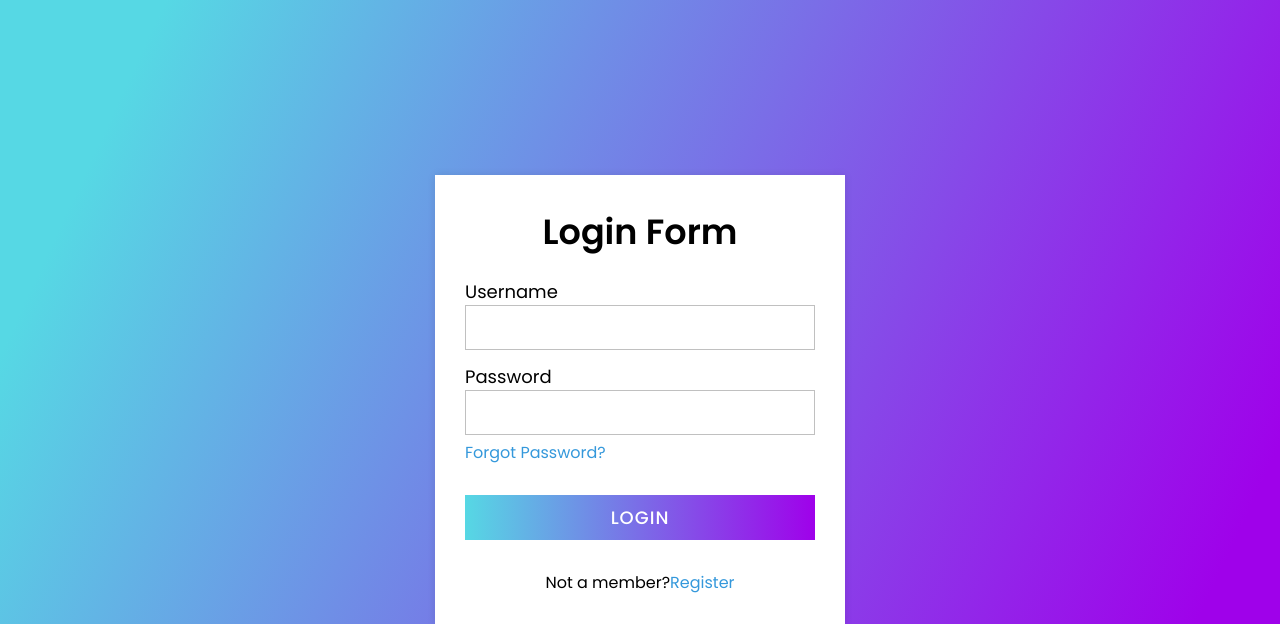
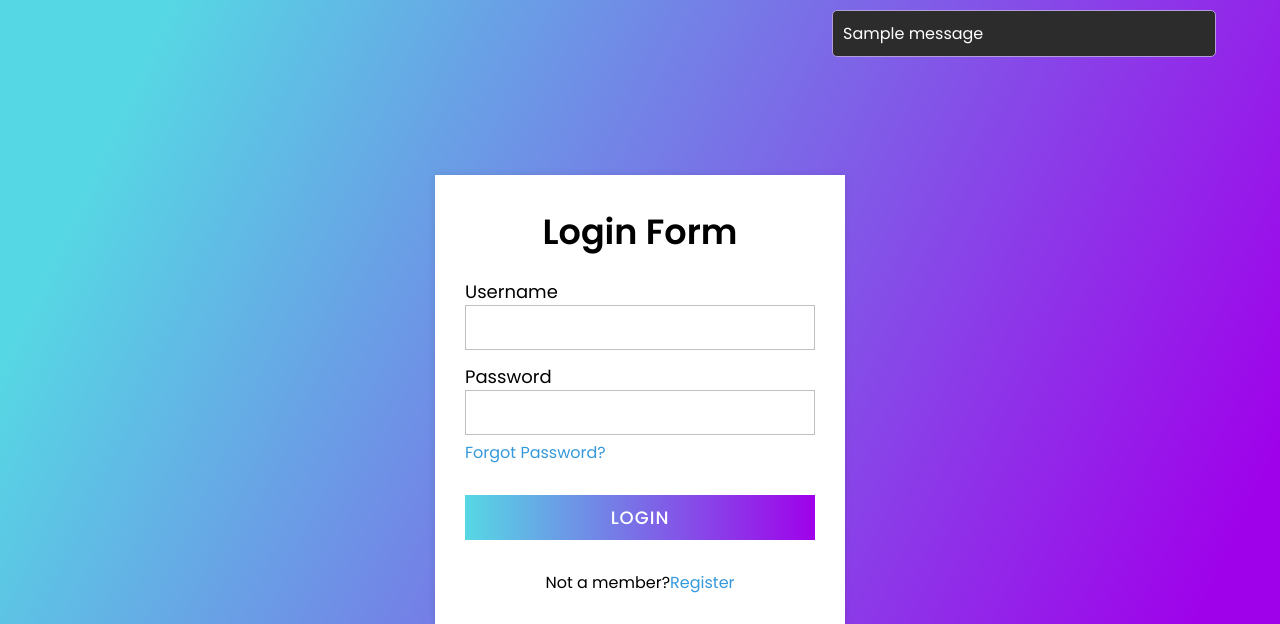
Before and after one commit to vrushabhjv/ToDo-Application, a Django app: page /todo/login/ in a window 1280 px wide. Shown: the top 624 px of the page. Run offline with Django 5.2, Linux system fonts and the light colour scheme; tables that the repository leaves empty hold one stand-in row (values such as "Sample post"); one stand-in notice (Sample message) is shown; parts of the project's set-up code (start-up, migrations or seed data) failed here and were passed over.

Commit message:
Minor Improvements

```diff
--- a/tasks/views.py
+++ b/tasks/views.py
@@ -37,7 +37,7 @@ def add_task(request):
 
 @login_required(login_url='login')
 def view_tasks(request):
-    tasks = Task.objects.filter(user=request.user).order_by('-created_at')
+    tasks = Task.objects.filter(user=request.user).order_by('-reminder_schedule')
     return render(request, 'view_tasks.html', {'tasks': tasks})
 
 @login_required(login_url='login')
--- a/users/templates/login.html
+++ b/users/templates/login.html
@@ -1,6 +1,26 @@
 {% load static %}
 <!DOCTYPE html>
-<!-- Created By CodingNepal -->
+{% include 'includes/messages.html' %}
+<style>
+   .alert{
+       background-color: #2c2c2c;
+       color: #ffffff;
+       border: 1px solid #b39ddb;
+       padding: 10px;
+       border-radius: 5px;
+       width: 30%;
+       margin-top: 10px;
+       margin-left: 65%;
+       align-items: right;
+   }
+</style>
+{% if messages %}
+   {% for message in messages %}
+       <div class="alert alert-{{ message.tags }}" role="alert">
+           {{ message }}
+       </div>
+   {% endfor %}
+{% endif %}
 <html lang="en" dir="ltr">
    <head>
       <meta charset="utf-8">
--- a/users/views.py
+++ b/users/views.py
@@ -9,7 +9,7 @@ from tasks.models import Task
 def home(request):
     if request.user.is_authenticated:
         print("User is authenticated")
-        tasks=Task.objects.filter(user=request.user).order_by('-created_at')
+        tasks=Task.objects.filter(user=request.user).order_by('-reminder_schedule')
         context = {
             'tasks': tasks
         }
@@ -61,6 +61,14 @@ def login(request):
             messages.success(request, f'You have successfully logged-in: {user.username}')
             return redirect('home')
         else:
+            users=User.objects.all()
+            user_list=[]
+            for user in users:
+                user_list.append(user.username)
+            if username not in user_list:
+                messages.error(request, 'User does not exist, Please register')
+                print("User does not exist")
+                return redirect('login')
             messages.error(request, 'Invalid credentials')
             print("Invalid credentials")
             return redirect('login')
```
Also changed, not shown: users/templates/register.html (+8 -2 lines).
